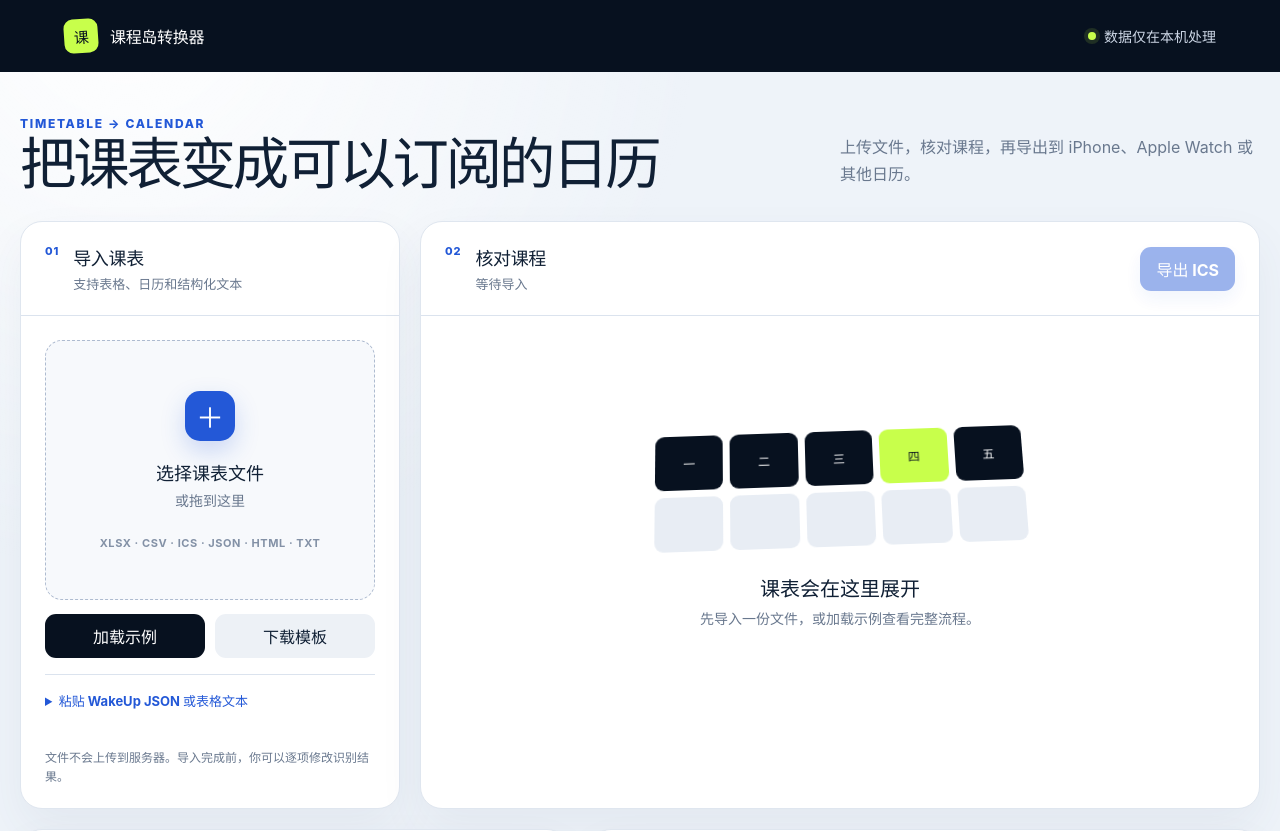
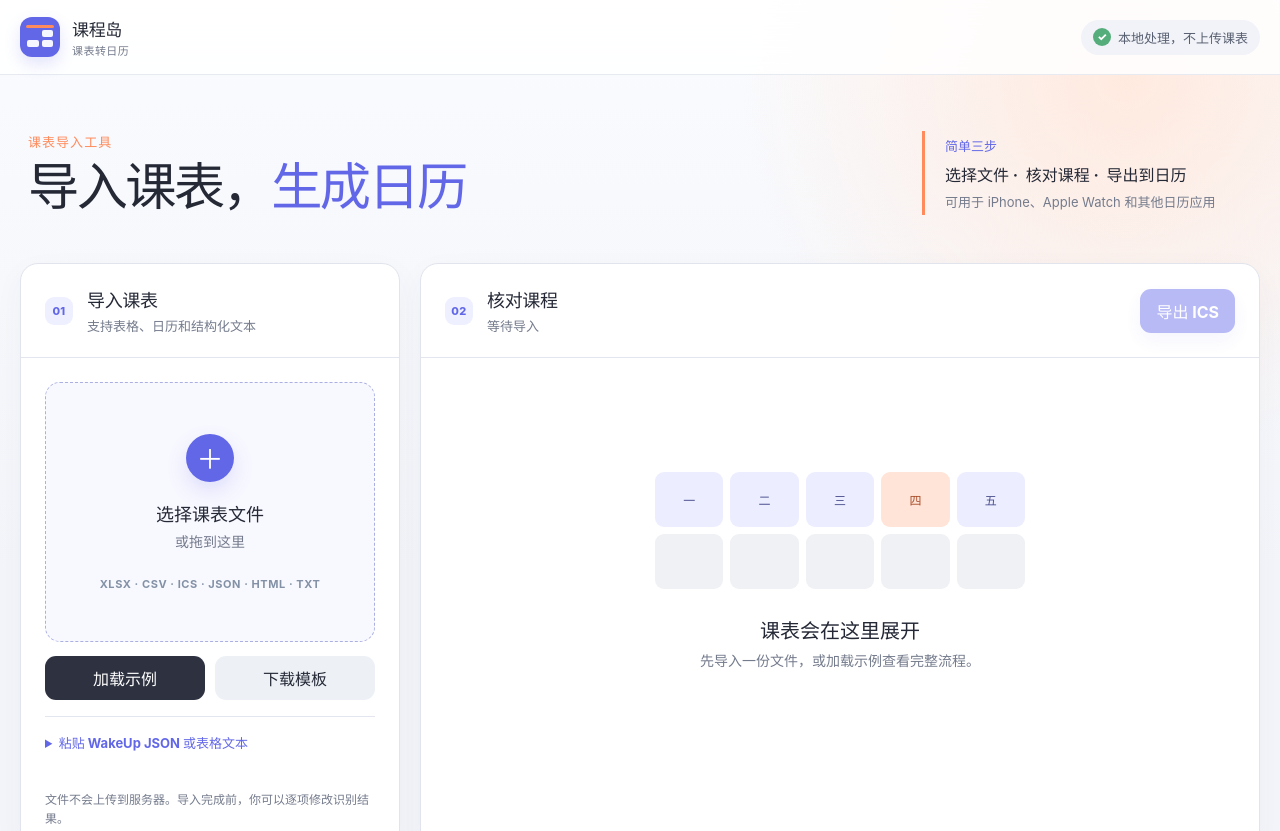
Before and after one commit to yoasobiwyb/course-island, a website built with Vite: page index.html in a window 1280 px wide. Shown: the top 831 px of the page. Built offline with nearby package versions, Linux system fonts and the light colour scheme.

Commit message:
style: soften header and landing visual

```diff
--- a/index.html
+++ b/index.html
@@ -4,27 +4,33 @@
     <meta charset="UTF-8" />
     <meta name="viewport" content="width=device-width, initial-scale=1.0" />
     <meta name="description" content="在浏览器本地把课表转换成 Apple 日历可导入的 ICS 文件。" />
-    <meta name="theme-color" content="#07111f" />
+    <meta name="theme-color" content="#f6f7fb" />
     <link rel="icon" type="image/svg+xml" href="/favicon.svg" />
     <title>课程岛转换器</title>
   </head>
   <body>
     <div id="app">
-      <header class="topbar">
-        <a class="brand" href="#" aria-label="课程岛转换器首页">
-          <span class="brand-mark" aria-hidden="true">课</span>
-          <span>课程岛转换器</span>
-        </a>
-        <span class="privacy-pill"><i></i> 数据仅在本机处理</span>
+      <header class="site-header">
+        <div class="header-inner">
+          <a class="brand" href="#" aria-label="课程岛转换器首页">
+            <span class="brand-mark" aria-hidden="true"><i></i><b></b><b></b><b></b><b></b></span>
+            <span class="brand-copy"><strong>课程岛</strong><small>课表转日历</small></span>
+          </a>
+          <span class="privacy-pill"><i aria-hidden="true">✓</i> 本地处理，不上传课表</span>
+        </div>
       </header>
 
       <main class="workspace">
         <section class="intro" aria-labelledby="page-title">
-          <div>
-            <p class="eyebrow">TIMETABLE → CALENDAR</p>
-            <h1 id="page-title">把课表变成可以订阅的日历</h1>
+          <div class="intro-copy">
+            <p class="eyebrow">课表导入工具</p>
+            <h1 id="page-title">导入课表，<em>生成日历</em></h1>
           </div>
-          <p>上传文件，核对课程，再导出到 iPhone、Apple Watch 或其他日历。</p>
+          <div class="intro-guide">
+            <span>简单三步</span>
+            <p>选择文件&nbsp;·&nbsp; 核对课程&nbsp;·&nbsp; 导出到日历</p>
+            <small>可用于 iPhone、Apple Watch 和其他日历应用</small>
+          </div>
         </section>
 
         <section class="work-grid">
--- a/src/styles.css
+++ b/src/styles.css
@@ -1,50 +1,60 @@
 :root {
   color-scheme: light;
   font-family: Inter, ui-sans-serif, -apple-system, BlinkMacSystemFont, "Segoe UI", "PingFang SC", "Microsoft YaHei", sans-serif;
-  color: #102035;
-  background: #eef3f9;
+  color: #252936;
+  background: #f6f7fb;
   font-synthesis: none;
-  --ink: #102035;
-  --muted: #69788e;
-  --navy: #07111f;
-  --blue: #2358d7;
-  --lime: #c8ff4b;
-  --line: #dbe3ee;
+  --ink: #252936;
+  --muted: #747b8c;
+  --navy: #2d3140;
+  --blue: #6267e8;
+  --coral: #ff8a5b;
+  --line: #e3e6ef;
   --panel: #ffffff;
 }
 
 * { box-sizing: border-box; }
-body { margin: 0; min-width: 320px; min-height: 100vh; background: radial-gradient(circle at 10% 0%, #fff 0, transparent 30%), #eef3f9; }
+body { margin: 0; min-width: 320px; min-height: 100vh; background: radial-gradient(circle at 88% 5%, #ffeadf 0, transparent 24rem), linear-gradient(180deg, #fafbfe 0, #f3f5fa 36rem); }
 button, input, select, textarea { font: inherit; }
 button { cursor: pointer; }
 input, select, textarea { width: 100%; color: var(--ink); background: #fff; border: 1px solid #cfd9e7; border-radius: 9px; outline: none; }
 input:focus, select:focus, textarea:focus { border-color: var(--blue); box-shadow: 0 0 0 3px #2358d716; }
 
-.topbar { height: 72px; padding: 0 clamp(20px, 5vw, 72px); display: flex; align-items: center; justify-content: space-between; color: #fff; background: var(--navy); }
-.brand { display: flex; align-items: center; gap: 12px; color: inherit; text-decoration: none; font-weight: 760; letter-spacing: -.02em; }
-.brand-mark { width: 34px; height: 34px; display: grid; place-items: center; color: var(--navy); background: var(--lime); border-radius: 9px; font-size: 15px; transform: rotate(-4deg); }
-.privacy-pill { display: flex; align-items: center; gap: 8px; font-size: 14px; color: #cdd7e6; }
-.privacy-pill i { width: 8px; height: 8px; background: var(--lime); border-radius: 50%; box-shadow: 0 0 0 4px #c8ff4b20; }
+.site-header { background: #ffffffd9; border-bottom: 1px solid #e8eaf1; backdrop-filter: blur(18px); }
+.header-inner { width: min(1400px, calc(100% - 40px)); height: 74px; margin: 0 auto; display: flex; align-items: center; justify-content: space-between; }
+.brand { display: flex; align-items: center; gap: 12px; color: var(--ink); text-decoration: none; }
+.brand-mark { position: relative; width: 40px; height: 40px; padding: 13px 7px 7px; display: grid; grid-template-columns: 1fr 1fr; grid-template-rows: 1fr 1fr; gap: 3px; background: var(--blue); border-radius: 12px; box-shadow: 0 7px 16px #6267e82e; }
+.brand-mark::before { content: ""; position: absolute; inset: 8px 6px auto; height: 3px; background: var(--coral); border-radius: 4px; }
+.brand-mark b { display: block; background: #fff; border-radius: 2px; opacity: .94; }
+.brand-copy { display: flex; flex-direction: column; gap: 1px; }
+.brand-copy strong { font-size: 17px; letter-spacing: -.02em; }
+.brand-copy small { color: var(--muted); font-size: 11px; letter-spacing: .04em; }
+.privacy-pill { padding: 8px 12px; display: flex; align-items: center; gap: 7px; color: #596071; background: #f1f3f8; border-radius: 999px; font-size: 13px; }
+.privacy-pill i { width: 18px; height: 18px; display: grid; place-items: center; color: #fff; background: #55ad7c; border-radius: 50%; font-size: 11px; font-style: normal; font-weight: 800; }
 
-.workspace { width: min(1400px, calc(100% - 40px)); margin: 0 auto; padding: 44px 0 56px; }
-.intro { display: flex; align-items: end; justify-content: space-between; gap: 32px; margin-bottom: 28px; }
-.intro h1 { max-width: 760px; margin: 4px 0 0; color: var(--ink); font-size: clamp(32px, 4.4vw, 60px); line-height: 1.03; letter-spacing: -.055em; }
-.intro > p { max-width: 420px; margin: 0 0 6px; color: var(--muted); font-size: 16px; line-height: 1.65; }
-.eyebrow { margin: 0; color: var(--blue); font-size: 12px; font-weight: 800; letter-spacing: .14em; }
+.workspace { width: min(1400px, calc(100% - 40px)); margin: 0 auto; padding: 0 0 56px; }
+.intro { min-height: 188px; padding: 38px 8px 30px; display: flex; align-items: center; justify-content: space-between; gap: 40px; }
+.intro h1 { max-width: 720px; margin: 8px 0 0; color: var(--ink); font-size: clamp(34px, 4vw, 52px); line-height: 1.08; letter-spacing: -.05em; }
+.intro h1 em { color: var(--blue); font-style: normal; }
+.eyebrow { margin: 0; color: var(--coral); font-size: 13px; font-weight: 780; letter-spacing: .08em; }
+.intro-guide { min-width: 330px; padding: 4px 0 4px 20px; border-left: 3px solid var(--coral); }
+.intro-guide span { color: var(--blue); font-size: 13px; font-weight: 760; }
+.intro-guide p { margin: 7px 0 5px; color: var(--ink); font-size: 16px; font-weight: 680; }
+.intro-guide small { color: var(--muted); font-size: 13px; }
 
 .work-grid { display: grid; grid-template-columns: minmax(280px, 380px) 1fr; gap: 20px; align-items: stretch; }
-.panel { min-width: 0; background: var(--panel); border: 1px solid #dfe6ef; border-radius: 22px; box-shadow: 0 20px 45px #3b506d10; overflow: hidden; }
+.panel { min-width: 0; background: var(--panel); border: 1px solid #e1e4ec; border-radius: 18px; box-shadow: 0 10px 30px #3d43550b; overflow: hidden; }
 .panel-heading { min-height: 92px; padding: 22px 24px; display: flex; align-items: center; gap: 14px; border-bottom: 1px solid var(--line); }
 .panel-heading h2 { margin: 0 0 4px; font-size: 18px; letter-spacing: -.02em; }
 .panel-heading p { margin: 0; color: var(--muted); font-size: 13px; }
-.step { flex: 0 0 auto; align-self: flex-start; color: var(--blue); font-size: 11px; font-weight: 850; letter-spacing: .08em; }
+.step { flex: 0 0 auto; width: 28px; height: 28px; display: grid; place-items: center; color: var(--blue); background: #eef0ff; border-radius: 9px; font-size: 11px; font-weight: 850; letter-spacing: .03em; }
 .export-button { margin-left: auto; }
 
 .import-panel { display: flex; flex-direction: column; }
-.drop-zone { margin: 24px 24px 14px; min-height: 260px; padding: 32px 22px; display: flex; flex-direction: column; align-items: center; justify-content: center; text-align: center; border: 1.5px dashed #aebbd0; border-radius: 17px; background: #f7f9fc; transition: .18s ease; cursor: pointer; }
-.drop-zone:hover, .drop-zone.is-dragging { border-color: var(--blue); background: #eef3ff; transform: translateY(-2px); }
+.drop-zone { margin: 24px 24px 14px; min-height: 260px; padding: 32px 22px; display: flex; flex-direction: column; align-items: center; justify-content: center; text-align: center; border: 1.5px dashed #abb0e2; border-radius: 15px; background: #f8f8ff; transition: .18s ease; cursor: pointer; }
+.drop-zone:hover, .drop-zone.is-dragging { border-color: var(--blue); background: #f1f2ff; transform: translateY(-2px); }
 .drop-zone input { position: absolute; opacity: 0; pointer-events: none; }
-.upload-icon { width: 50px; height: 50px; margin-bottom: 18px; display: grid; place-items: center; color: #fff; background: var(--blue); border-radius: 15px; font-size: 28px; font-weight: 300; box-shadow: 0 10px 25px #2358d735; }
+.upload-icon { width: 48px; height: 48px; margin-bottom: 18px; display: grid; place-items: center; color: #fff; background: var(--blue); border-radius: 50%; font-size: 27px; font-weight: 300; box-shadow: 0 9px 20px #6267e82b; }
 .drop-zone strong { font-size: 18px; }
 .drop-zone span:not(.upload-icon) { margin-top: 5px; color: var(--muted); font-size: 14px; }
 .drop-zone small { margin-top: 26px; color: #8391a6; font-size: 11px; font-weight: 750; letter-spacing: .05em; }
@@ -52,7 +62,7 @@ input:focus, select:focus, textarea:focus { border-color: var(--blue); box-shado
 .button { min-height: 42px; padding: 10px 16px; border: 0; border-radius: 11px; font-weight: 720; transition: .16s ease; }
 .button:hover:not(:disabled) { transform: translateY(-1px); }
 .button:disabled { opacity: .45; cursor: not-allowed; }
-.button.primary { color: #fff; background: var(--blue); box-shadow: 0 8px 18px #2358d725; }
+.button.primary { color: #fff; background: var(--blue); box-shadow: 0 8px 18px #6267e825; }
 .button.secondary { color: #fff; background: var(--navy); }
 .button.ghost { color: var(--ink); background: #edf1f6; }
 .button.compact { min-height: 34px; padding: 7px 12px; font-size: 13px; }
@@ -66,11 +76,11 @@ input:focus, select:focus, textarea:focus { border-color: var(--blue); box-shado
 .empty-state { min-height: 426px; padding: 52px 24px; display: flex; flex-direction: column; align-items: center; justify-content: center; text-align: center; }
 .empty-state h3 { margin: 26px 0 6px; font-size: 20px; }
 .empty-state > p { margin: 0; color: var(--muted); font-size: 14px; }
-.week-grid { width: min(370px, 75%); display: grid; grid-template-columns: repeat(5, 1fr); gap: 7px; transform: perspective(500px) rotateX(7deg) rotateZ(-2deg); }
+.week-grid { width: min(370px, 75%); display: grid; grid-template-columns: repeat(5, 1fr); gap: 7px; }
 .week-grid b, .week-grid i { aspect-ratio: 1.25; display: grid; place-items: center; border-radius: 9px; }
-.week-grid b { color: #fff; background: var(--navy); font-size: 12px; }
-.week-grid b:nth-child(4) { color: var(--navy); background: var(--lime); }
-.week-grid i { background: #e8edf4; }
+.week-grid b { color: #4c508f; background: #eceeff; font-size: 12px; }
+.week-grid b:nth-child(4) { color: #a84b29; background: #ffe4d7; }
+.week-grid i { background: #f0f1f5; }
 .sample-list { width: 100%; max-width: 680px; display: grid; grid-template-columns: 1fr 1fr; gap: 12px; text-align: left; }
 .sample-list article { padding: 16px 18px; display: flex; flex-direction: column; background: #f4f7fb; border: 1px solid #e2e8f1; border-radius: 14px; }
 .sample-list span { color: var(--blue); font-size: 12px; font-weight: 760; }
@@ -115,11 +125,11 @@ input:focus, select:focus, textarea:focus { border-color: var(--blue); box-shado
 .toast.error { background: #9f2635; }
 
 @media (max-width: 850px) {
-  .topbar { height: 64px; }
+  .header-inner { width: min(100% - 28px, 720px); height: 68px; }
   .privacy-pill { font-size: 12px; }
-  .workspace { width: min(100% - 24px, 720px); padding-top: 28px; }
-  .intro { display: block; }
-  .intro > p { margin-top: 16px; }
+  .workspace { width: min(100% - 24px, 720px); }
+  .intro { min-height: 0; padding: 30px 4px 24px; display: block; }
+  .intro-guide { margin-top: 24px; }
   .work-grid { grid-template-columns: 1fr; }
   .settings-grid { grid-template-columns: 1fr; }
   .drop-zone { min-height: 220px; }
@@ -128,12 +138,14 @@ input:focus, select:focus, textarea:focus { border-color: var(--blue); box-shado
 }
 
 @media (max-width: 520px) {
-  .topbar { padding: 0 16px; }
-  .brand { font-size: 15px; }
-  .privacy-pill { max-width: 112px; line-height: 1.25; }
-  .workspace { width: calc(100% - 18px); padding-top: 22px; }
+  .header-inner { width: calc(100% - 24px); }
+  .brand-copy small { display: none; }
+  .privacy-pill { padding: 7px 9px; font-size: 11px; }
+  .workspace { width: calc(100% - 18px); }
+  .intro { padding-top: 25px; }
   .intro h1 { font-size: 34px; }
-  .intro > p { font-size: 15px; }
+  .intro-guide { min-width: 0; padding-left: 14px; }
+  .intro-guide p { font-size: 14px; }
   .panel { border-radius: 17px; }
   .panel-heading { padding: 18px; }
   .export-button { padding-inline: 12px; }
```
Also changed, not shown: public/favicon.svg.
